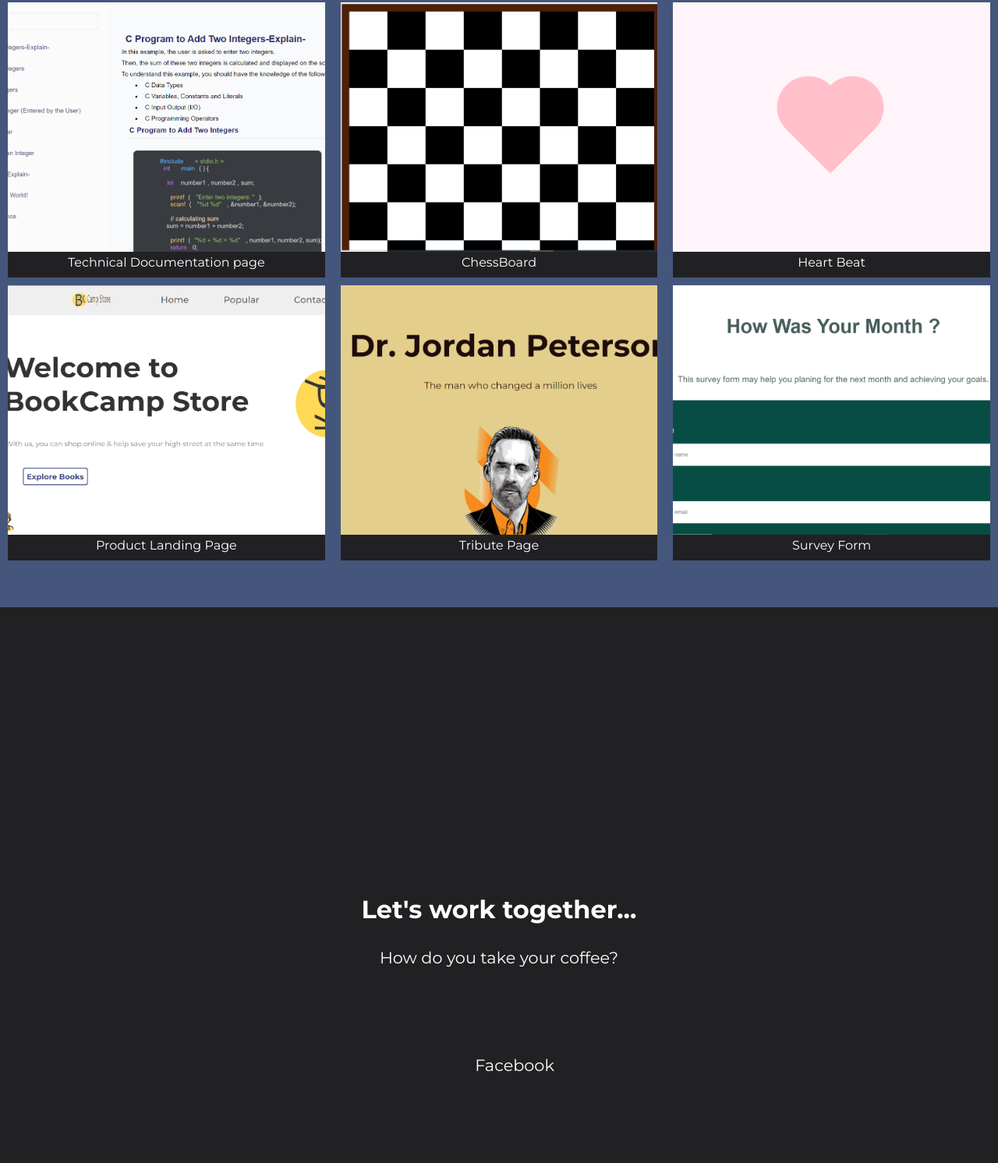
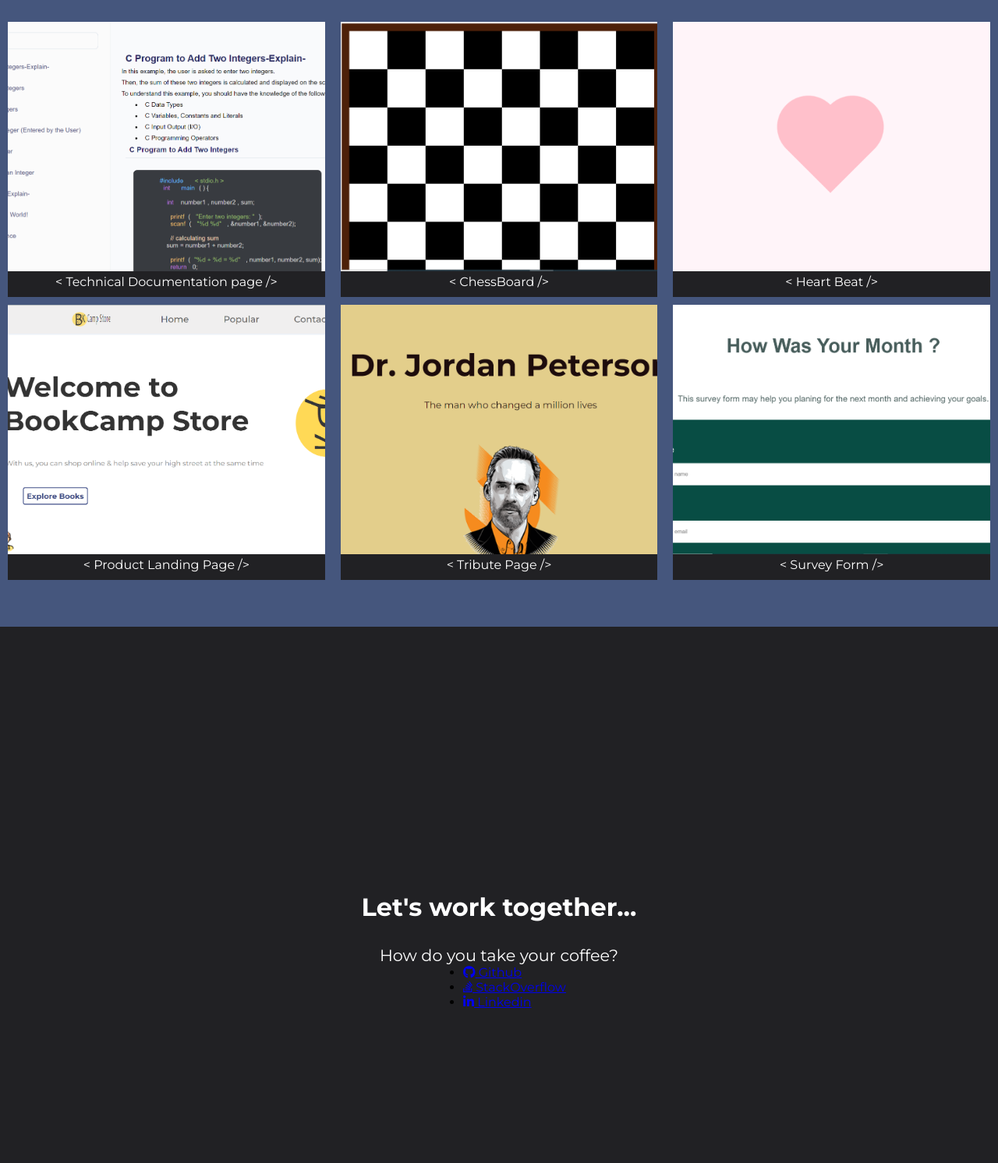
Before and after one commit to mouatezbenbara/personal-protfolio, a plain HTML site: page index.html in a window 1280 px wide. Shown: the part 968-2460 px from the top of the page at 78% size. Drawn offline with Linux system fonts and the light colour scheme.

Commit message:
Update index.html

```diff
--- a/index.html
+++ b/index.html
@@ -3,7 +3,7 @@
 
 <head>
   <meta charset="utf-8">
-  <title>Product-Landing-Page-FCC</title>
+  <title>Personal-protfolio-FCC</title>
   <!-- Css link -->
   <link rel="stylesheet" href="Css/master.css">
   <!-- google fonts -->
@@ -18,7 +18,7 @@
 </head>
 
 <body>
-  <header id="header" class="head position-center">
+  <!-- <header id="header" class="head position-center"> -->
     <nav id="navbar" class="nav-bar">
       <ul>
         <li><a href="#welcome-section">Home</a></li>
@@ -26,7 +26,7 @@
         <li><a href="#Contact-section">Contact</a></li>
       </ul>
     </nav>
-  </header>
+  <!-- </header> -->
   <main class="main position-center">
     <section id="welcome-section" class="welcome position-center">
       <h1>Hey I am Mouatez</h1>
@@ -35,52 +35,79 @@
     <section id="projects" class="projects">
       <h2>These are some of my projects</h2>
      <div class="projects-grid">
-      <!-- <div class="project-tile"> -->
-        <a href="https://codepen.io/mouatezbenbara/full/ZEvaPVB" target="_blank">
-          <img src="images/doc.PNG" alt="Project">
-          <p>Technical Documentation page</p>
+        <a class="project-tile" href="https://codepen.io/mouatezbenbara/full/ZEvaPVB" target="_blank">
+          <img class="project-img" src="images/doc.PNG" alt="Project">
+          <p class="project-title">
+            <span class="hover-p"> < </span>
+            Technical Documentation page
+            <span class="hover-p"> /> </span>
+          </p>
         </a>
-      <!-- </div> -->
-      <!-- <div class="project-tile"> -->
-        <a href="https://codepen.io/mouatezbenbara/full/abVwBwo">
-          <img src="images/chess.PNG" alt="Project">
-          <p>ChessBoard</p>
+        <a class="project-tile" href="https://codepen.io/mouatezbenbara/full/abVwBwo" target="_blank">
+          <img class="project-img" src="images/chess.PNG" alt="Project">
+          <p class="project-title">
+            <span class="hover-p"> < </span>
+            ChessBoard
+            <span class="hover-p"> /> </span>
+          </p>
         </a>
-      <!-- </div> -->
-      <!-- <div class="project-tile"> -->
-        <a href="https://codepen.io/mouatezbenbara/full/BamgZVe">
-          <img src="images/heart.PNG" alt="Project">
-          <p>Heart Beat</p>
+        <a class="project-tile" href="https://codepen.io/mouatezbenbara/full/BamgZVe" target="_blank">
+          <img class="project-img" src="images/heart.PNG" alt="Project">
+          <p class="project-title">
+            <span class="hover-p"> < </span>
+            Heart Beat
+            <span class="hover-p"> /> </span>
+          </p>
         </a>
-      <!-- </div> -->
-      <!-- <div class="project-tile"> -->
-        <a href="https://github.com/mouatezbenbara/Product-Landing-Page-FCC">
-          <img src="images/product-site.PNG" alt="Project">
-          <p>Product Landing Page</p>
+        <a class="project-tile" href="https://github.com/mouatezbenbara/Product-Landing-Page-FCC" target="_blank">
+          <img class="project-img" src="images/product-site.PNG" alt="Project">
+          <p class="project-title">
+            <span class="hover-p"> < </span>
+            Product Landing Page
+            <span class="hover-p"> /> </span>
+          </p>
         </a>
-      <!-- </div> -->
-      <!-- <div class="project-tile"> -->
-        <a href="https://codepen.io/mouatezbenbara/full/QWadPRb">
-          <img src="images/Tribute Page.PNG" alt="Project">
-          <p>Tribute Page</p>
+        <a class="project-tile" href="https://codepen.io/mouatezbenbara/full/QWadPRb" target="_blank">
+          <img class="project-img" src="images/Tribute Page.PNG" alt="Project">
+          <p class="project-title">
+            <span class="hover-p"> < </span>
+            Tribute Page
+            <span class="hover-p"> /> </span>
+          </p>
         </a>
-      <!-- </div> -->
-      <!-- <div class="project-tile"> -->
-        <a href="https://codepen.io/mouatezbenbara/full/BaJZwxe">
-          <img src="images/Survey-form.PNG" alt="Project">
-          <p>Survey Form</p>
+        <a class="project-tile" href="https://codepen.io/mouatezbenbara/full/BaJZwxe" target="_blank">
+          <img class="project-img" src="images/Survey-form.PNG" alt="Project">
+          <p class="project-title">
+            <span class="hover-p"> < </span>
+            Survey Form
+            <span class="hover-p"> /> </span>
+          </p>
         </a>
-      <!-- </div> -->
      </div>
     </section>
     <section id="Contact-section" class="contact position-center">
       <h2>Let's work together...</h2>
       <p>How do you take your coffee?</p>
-      <nav class="nav-bar">
+      <nav class="navbar-foot">
         <ul>
-          <li><a href="https://facebbok.com/mouatezz.benbara">
-          Facebook
-          </a></li>
+          <li>
+            <a id="profile-link" href="https://github.com/mouatezbenbara" target="_blank">
+              <i class="fa-brands fa-github"></i>
+              Github
+            </a>
+          </li>
+          <li>
+            <a href="https://stackoverflow.com/users/18710742/mouatez" target="_blank">
+             <i class="fa-brands fa-stack-overflow"></i>
+              StackOverflow
+            </a>
+          </li>
+          <li>
+            <a href="https://www.linkedin.com/in/moua-tez-2938ba22a/" target="_blank">
+              <i class="fa-brands fa-linkedin-in"></i>
+              Linkedin
+            </a>
+          </li>
         </ul>
       </nav>
     </section>
```
